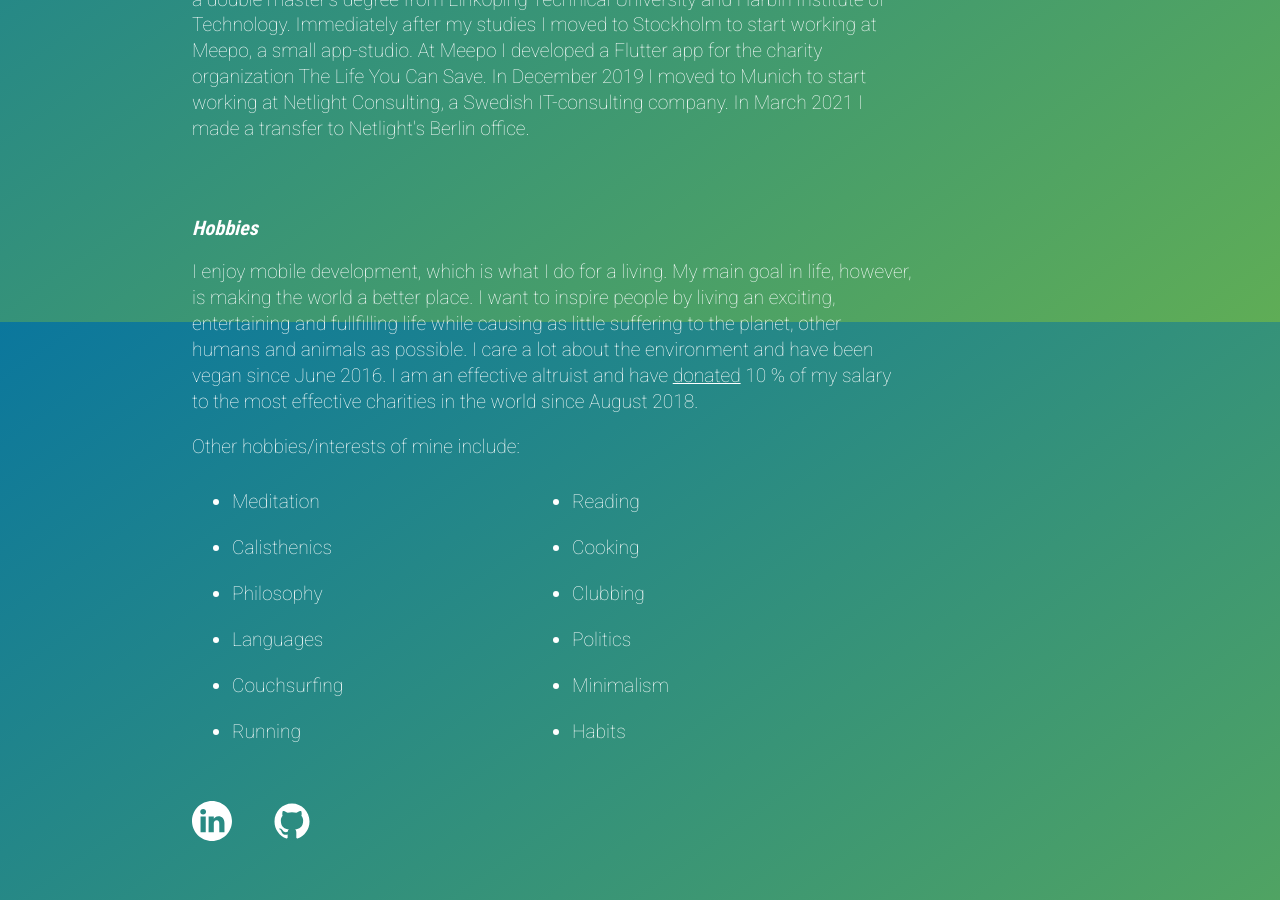
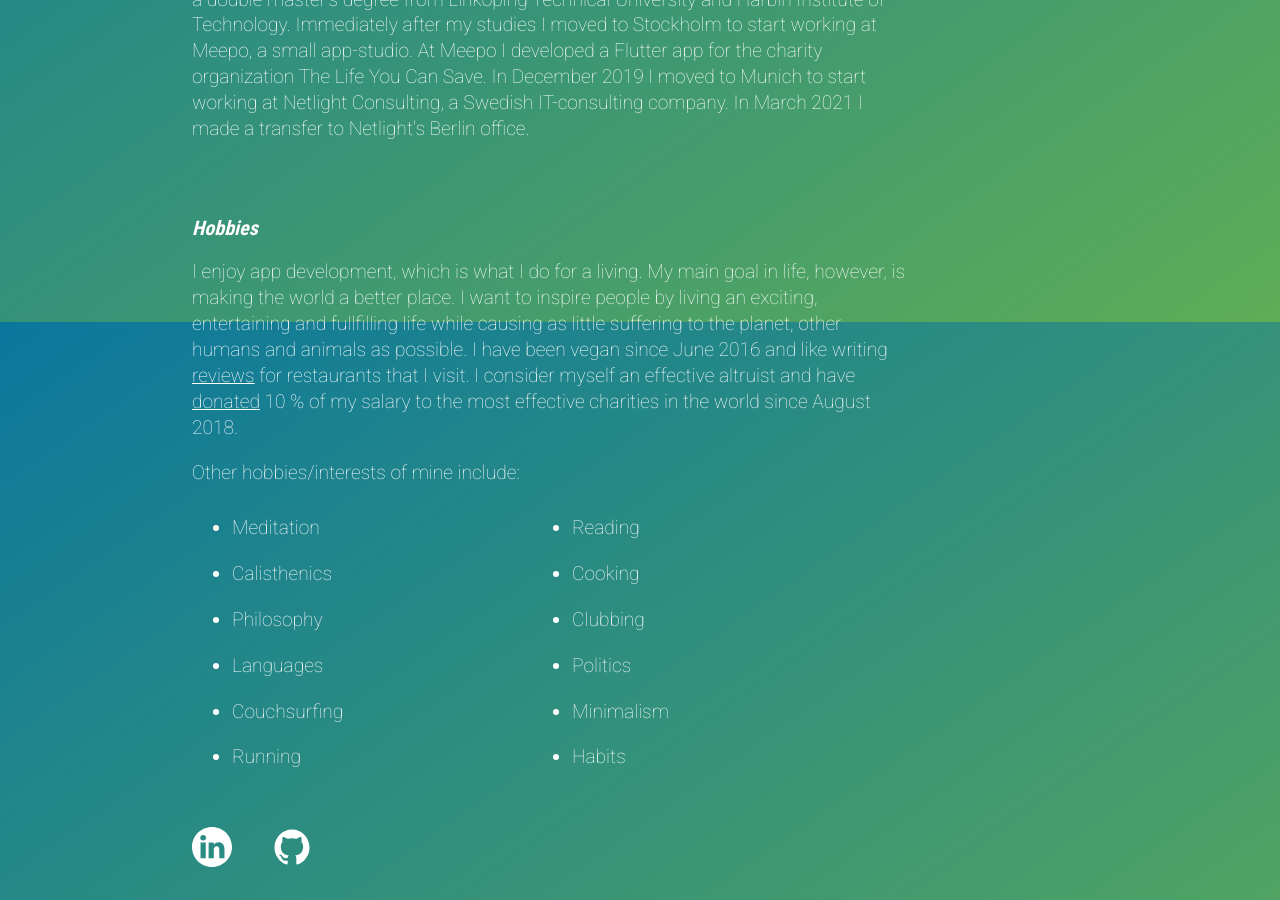
Before and after one commit to molundb/molundb.github.io, a Jekyll site: the page built from about/index.html, in a window 1280 px wide and 900 px high, scrolled down 578 px. Built offline with Jekyll 4.4.1, drawn with Linux system fonts in a browser that asks for light colours.

Commit message:
feat: add link to happycow profile in about me

```diff
--- a/about/index.html
+++ b/about/index.html
@@ -25,12 +25,12 @@
         <br>
         <h2>Hobbies</h2>
         <p class="hobbies">
-          I enjoy mobile development, which is what I do for a living. My main goal in life, however,
+          I enjoy app development, which is what I do for a living. My main goal in life, however,
           is making the world a better place. I
           want to inspire people by living an exciting, entertaining and
           fullfilling life while causing as little suffering to the planet,
-          other humans and animals as possible. I care a lot about the environment and have been vegan since June 2016. I
-          am an effective altruist and have <a href="/donations/">donated</a> 10 % of my salary to the
+          other humans and animals as possible. I have been vegan since June 2016 and like writing <a href="https://www.happycow.net/members/profile/Dandido">reviews</a> for restaurants that I visit. I
+          consider myself an effective altruist and have <a href="/donations/">donated</a> 10 % of my salary to the
           most effective charities in the world since August 2018.
         </p>
         <p>
```
